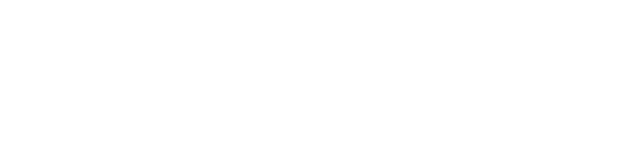
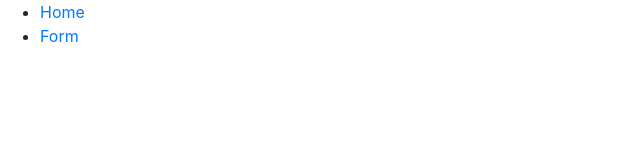
Before and after one commit to Jessicamwangi/Akan-Names, a plain HTML site: page index.html in a window 1280 px wide. Shown: the whole page, without its empty margins (0-640 px from the left). Drawn offline with nearby package versions, Linux system fonts and the light colour scheme.

Commit message:
added a navivation section to the html file

```diff
--- a/index.html
+++ b/index.html
@@ -9,6 +9,13 @@
   <link rel="stylesheet" href="css/styles.css" type="text/css">
 </head>
 <body>
+  <!--navigation---------->
+  <nav>
+    <ul class="navigation">
+      <li><a href="#">Home</a></li>
+      <li><a href="#">Form</a></li>
+    </ul>
+  </nav>
 
 
 
```
